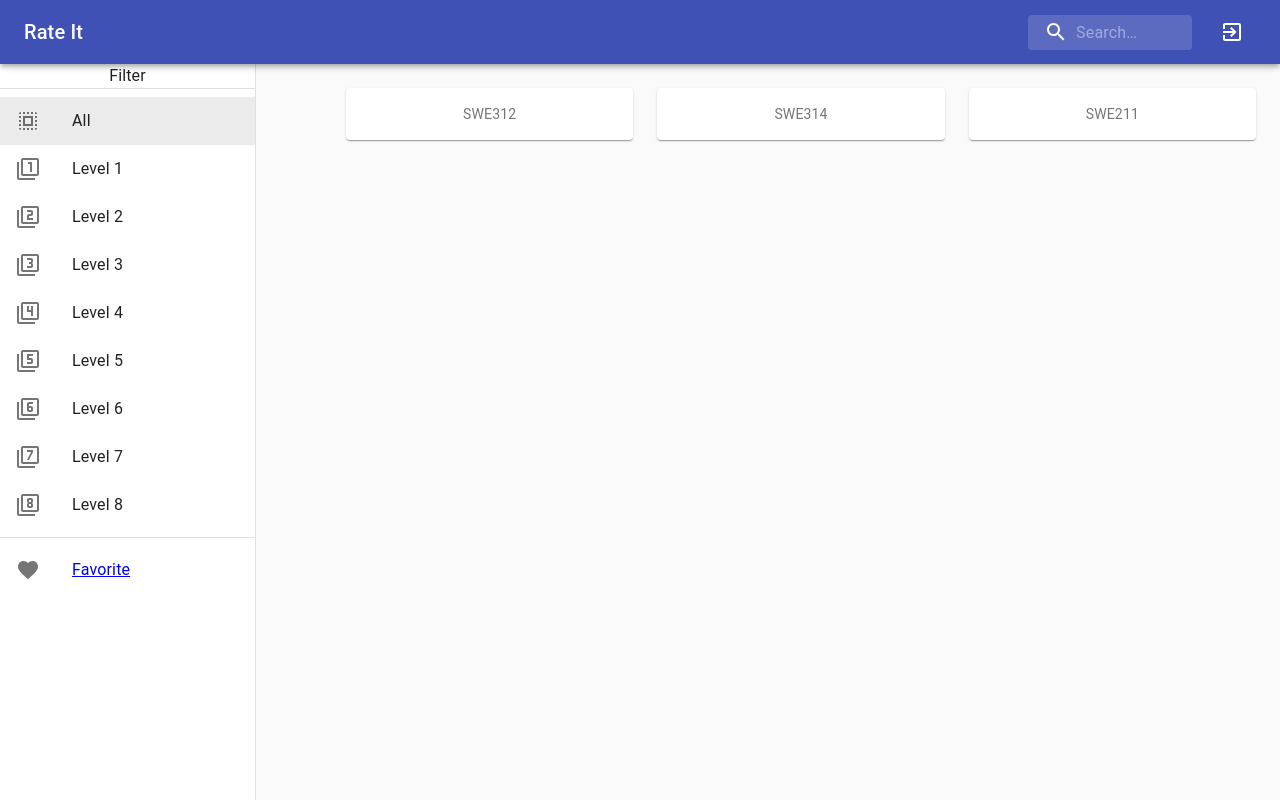
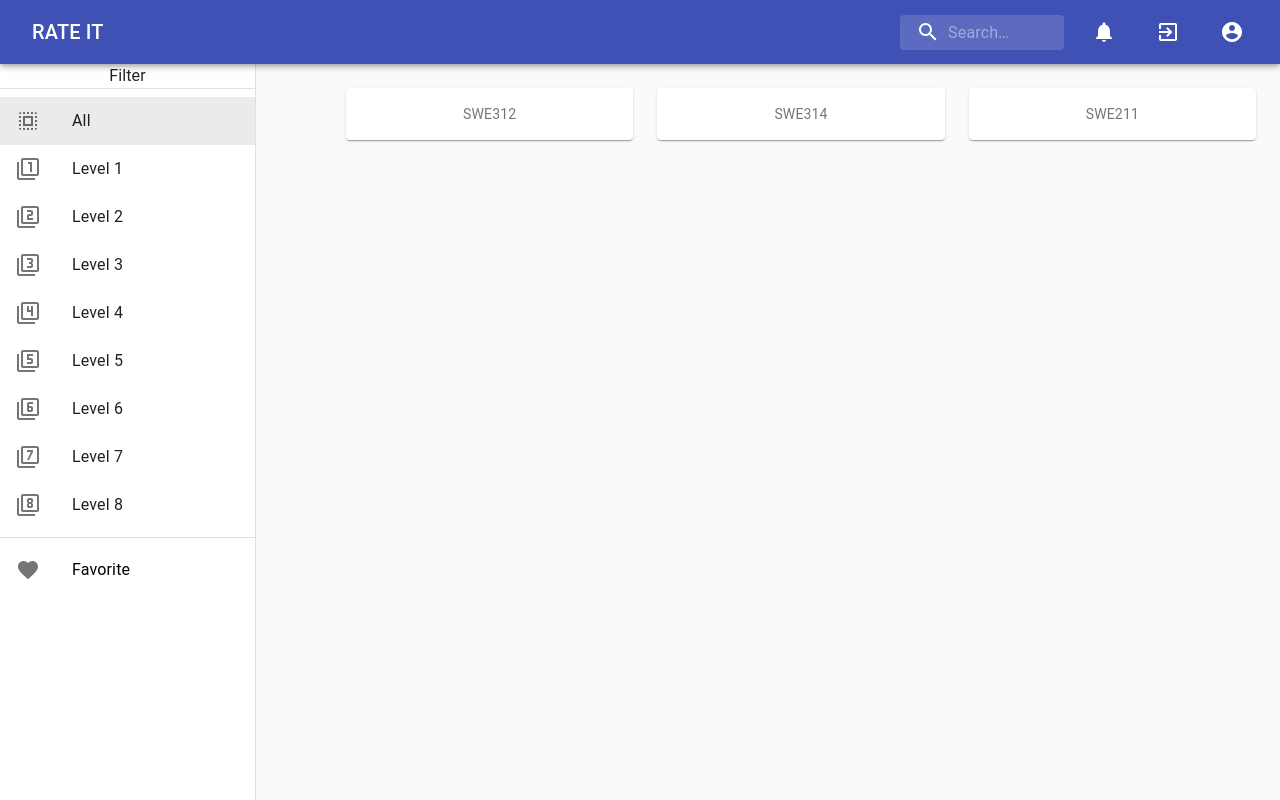
Before and after one commit to AhmedAlsudairi/Rate-it, a React (Create React App) app: page / in a window 1280 px wide. Built offline with nearby package versions, Linux system fonts and the light colour scheme; sample sign-in values are in the browser's storage.

Commit message:
modifying NavigationBar component style

```diff
--- a/src/components/NavigationBar/NavigationBar.js
+++ b/src/components/NavigationBar/NavigationBar.js
@@ -9,12 +9,15 @@ import { fade, makeStyles } from '@material-ui/core/styles';
 import MenuIcon from '@material-ui/icons/Menu';
 import SearchIcon from '@material-ui/icons/Search';
 import AccountCircleIcon from '@material-ui/icons/AccountCircle';
-import { Hidden } from '@material-ui/core';
+import { Button, Hidden, List } from '@material-ui/core';
 import {NavLink } from 'react-router-dom';
 import SideDrawer from '../SideDrawer/SideDrawer';
 import { connect } from 'react-redux';
 import * as actions from '../../store/actions/auth';
 import ExitToAppIcon from '@material-ui/icons/ExitToApp';
+import NotificationsIcon from '@material-ui/icons/Notifications';
+import Menu from '@material-ui/core/Menu';
+import MenuItem from '@material-ui/core/MenuItem';
 const useStyles = makeStyles((theme) => ({
   root: {
     flexGrow: 1,
@@ -32,6 +35,7 @@ const useStyles = makeStyles((theme) => ({
   title: {
     flexGrow: 1,
     display: 'none',
+    color: 'white',
     [theme.breakpoints.up('sm')]: {
       display: 'block',
     },
@@ -81,6 +85,15 @@ function NavigationBar(props) {
   const classes = useStyles();
 
   const [state, setState] = React.useState(false);
+  const [anchorEl, setAnchorEl] = React.useState(null);
+
+  const handleClick = (event) => {
+    setAnchorEl(event.currentTarget);
+  };
+
+  const handleClose = () => {
+    setAnchorEl(null);
+  };
 
   const toggleDrawer = (open) => (event) => {
     if (event.type === 'keydown' && (event.key === 'Tab' || event.key === 'Shift')) {
@@ -107,9 +120,16 @@ function NavigationBar(props) {
         </React.Fragment>
           </Hidden>
 
-          <Typography className={classes.title} variant="h6" noWrap>
+        <NavLink to='/' style={{textDecoration: 'none'}} className={classes.title}>
+          <Button>
+            <Typography className={classes.title} variant="h6" noWrap>
             Rate It
           </Typography>
+          </Button>
+
+        </NavLink>
+
+
           <div className={classes.search}>
             <div className={classes.searchIcon}>
               <SearchIcon />
@@ -124,7 +144,18 @@ function NavigationBar(props) {
             />
           </div>
           {props.isAuthenticated?
-          <NavLink to='/logout' >
+          <List>
+             <NavLink to='/signin' activeStyle={{color: 'white'}}>
+            <IconButton
+
+            edge="start"
+            className={classes.accountButton}
+            aria-label="open drawer"
+          >
+            <NotificationsIcon style={{ color: 'white' }}/>
+          </IconButton>
+          </NavLink>
+            <NavLink to='/logout' >
           <IconButton
 
           edge="start"
@@ -134,7 +165,35 @@ function NavigationBar(props) {
         >
           <ExitToAppIcon style={{ color: 'white' }}/>
         </IconButton>
-        </NavLink>:
+        </NavLink>
+        <NavLink to='/signin' activeStyle={{color: 'white'}}>
+            <IconButton
+
+            edge="start"
+            className={classes.accountButton}
+            aria-label="open drawer"
+            onClick={handleClick}
+            aria-controls="simple-menu"
+            aria-haspopup="true"
+          >
+            <AccountCircleIcon style={{ color: 'white' }}/>
+          </IconButton>
+          </NavLink>
+
+          <Menu
+        id="simple-menu"
+        anchorEl={anchorEl}
+        keepMounted
+        open={Boolean(anchorEl)}
+        onClose={handleClose}
+      >
+        <MenuItem onClick={handleClose}>Profile</MenuItem>
+        <MenuItem onClick={handleClose}>My ratings</MenuItem>
+        <MenuItem onClick={handleClose}>Logout</MenuItem>
+      </Menu>
+          </List>
+
+        :
 
           <NavLink to='/signin' activeStyle={{color: 'white'}}>
             <IconButton
--- a/src/components/SideDrawer/SideDrawer.js
+++ b/src/components/SideDrawer/SideDrawer.js
@@ -43,6 +43,10 @@ export default function SideDrawer(props) {
   },
   drawerContainer: {
     overflow: 'auto',
+  },
+  listItem: {
+    color: 'black',
+    textDecoration: 'none'
   }
 }));
   const classes = useStyles();
@@ -128,8 +132,8 @@ export default function SideDrawer(props) {
           </List>
           <Divider />
           <List>
-            <Link to='/favorite'>
-               <ListItem button key='Favorite' >
+            <Link to='/favorite' style={{textDecoration: 'none'}}>
+               <ListItem button key='Favorite' className={classes.listItem}>
                 <ListItemIcon><Favorite/></ListItemIcon>
                 <ListItemText primary='Favorite' />
               </ListItem>
--- a/src/containers/Pages/SignInPage/SignInPage.js
+++ b/src/containers/Pages/SignInPage/SignInPage.js
@@ -120,10 +120,7 @@ function SignIn(props) {
         value={password.value}
         error={props.error !== null}
       />
-      <FormControlLabel
-        control={<Checkbox value="remember" color="primary" />}
-        label="Remember me"
-      />
+
       <Button
         type="submit"
         fullWidth
```
Also changed, not shown: src/components/NavigationBar/rating.png (added), 1 other file (tests, documents, lock files or other folders).
